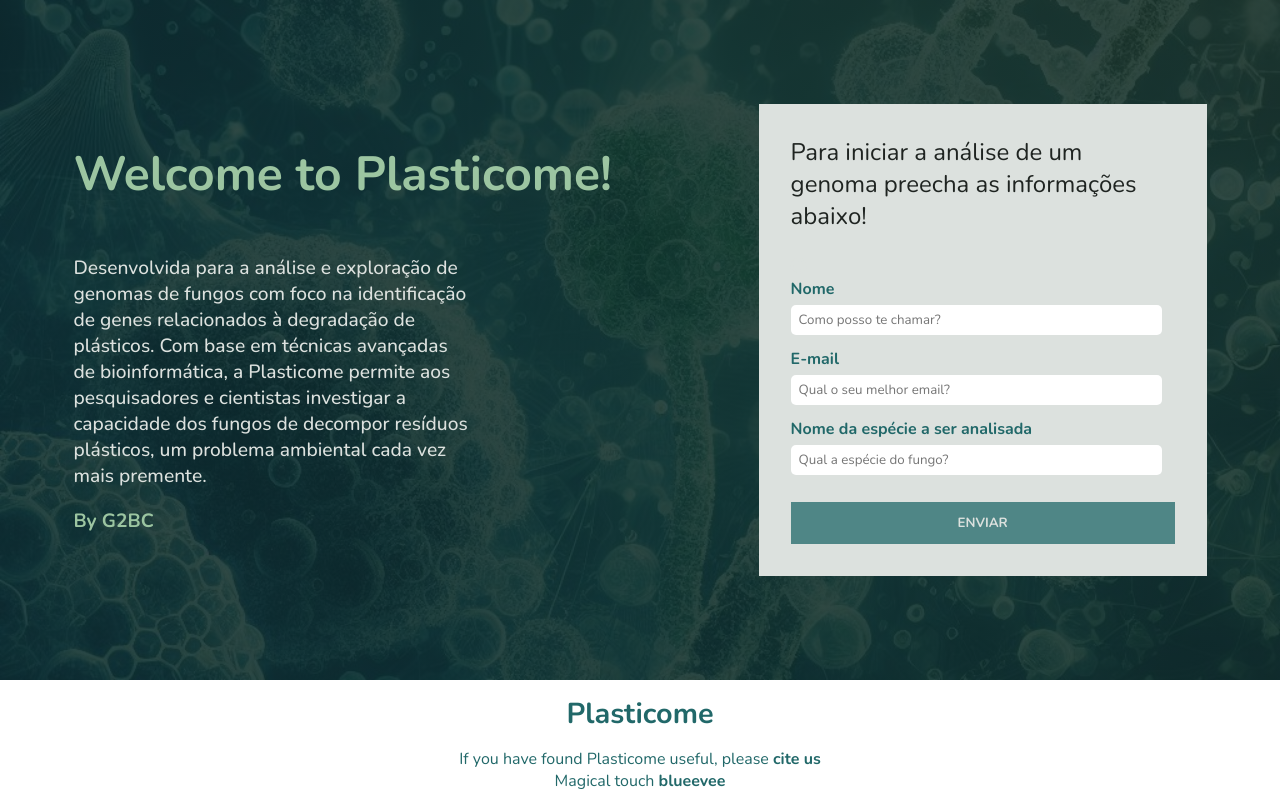
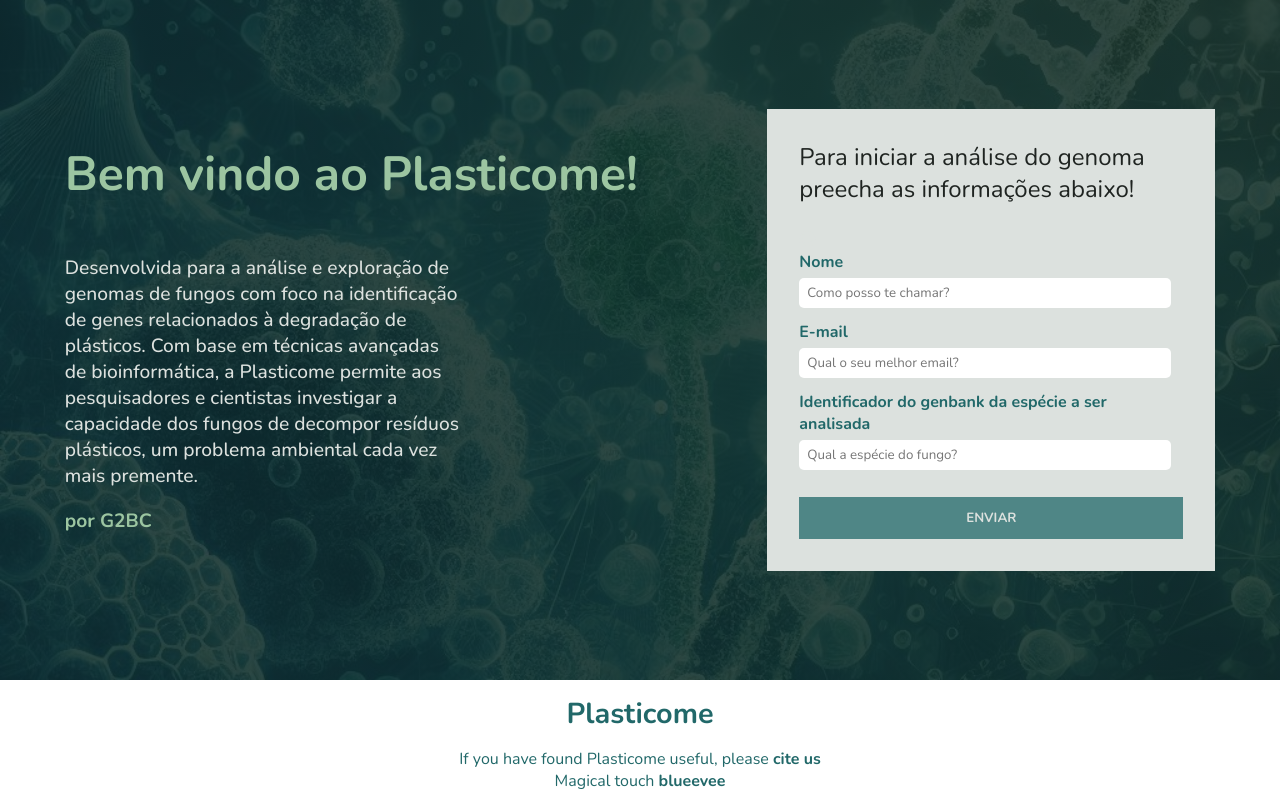
Before and after one commit to wilyJ80/plasticome-frontend, a plain HTML site: page index.html in a window 1280 px wide. Drawn offline with nearby package versions, Linux system fonts and the light colour scheme.

Commit message:
feat: update development infos

```diff
--- a/index.html
+++ b/index.html
@@ -16,17 +16,17 @@
 <body>
 <header id="main-description">
     <div id="inform">
-        <h2>Welcome to Plasticome!</h2>
+        <h2>Bem vindo ao Plasticome!</h2>
         <p class="mini-bio">
             Desenvolvida para a análise e exploração de genomas de fungos com foco na identificação de genes relacionados à degradação de plásticos. Com base em técnicas avançadas de bioinformática, a Plasticome permite aos pesquisadores e cientistas investigar a capacidade dos fungos de decompor resíduos plásticos, um problema ambiental cada vez mais premente.
         </p>
         <p class="mainteiner">
-            By G2BC
+            por G2BC
         </p>
 
     </div>
     <div id="analyze-form">
-        <p>Para iniciar a análise de um genoma preecha as informações abaixo!</p>
+        <p>Para iniciar a análise do genoma preecha as informações abaixo!</p>
         <i class="bi bi-github"></i>
         <form action="analyze" method="post">
             <div class="form-group">
@@ -38,7 +38,7 @@
                 <input type="email" name="user_email" placeholder="Qual o seu melhor email?" id="">
             </div>
             <div class="form-group">
-                <label for="fungi">Nome da espécie a ser analisada</label>
+                <label for="fungi">Identificador do genbank da espécie a ser analisada</label>
                 <input list="fungi-options" type="text" name="fungi_id" placeholder="Qual a espécie do fungo?" id="search-box">
                 <datalist id="fungi-options">
                     <!-- Aqui vão as opções de sugestão -->
@@ -88,7 +88,7 @@ form.querySelector('.btn').addEventListener('click', function(event) {
     .then(data => {
         // Manipule a resposta da API aqui (por exemplo, exiba uma mensagem de sucesso)
         console.log(data);
-        alert('Formulário enviado com sucesso!');
+        alert('ROLOUUUUU', data);
     })
     .catch((error) => {
         // Manipule erros (por exemplo, exiba uma mensagem de erro)
```
Also changed, not shown: scripts.js (+1 -58 lines), README.MD.
